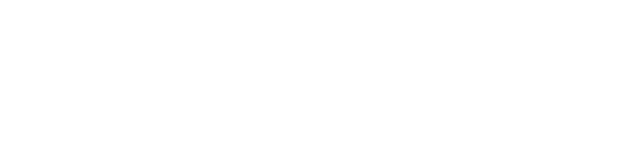
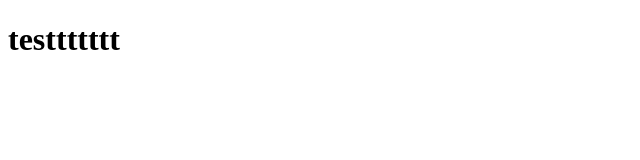
Before and after one commit to ARURK/git-one, a plain HTML site: page index.html in a window 1280 px wide. Shown: the whole page, without its empty margins (0-640 px from the left). Drawn offline with Linux system fonts and the light colour scheme.

Commit message:
added h1

```diff
--- a/index.html
+++ b/index.html
@@ -5,6 +5,6 @@
     <title>whoooo</title>
   </head>
   <body>
-
+<h1>testtttttt</h1>
   </body>
 </html>
```
